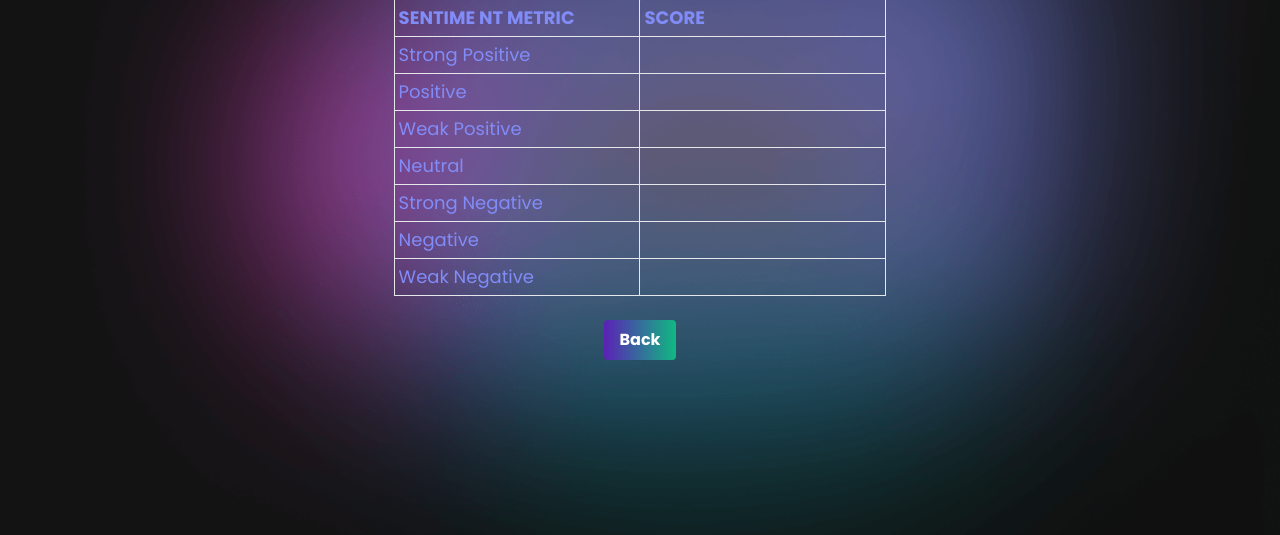
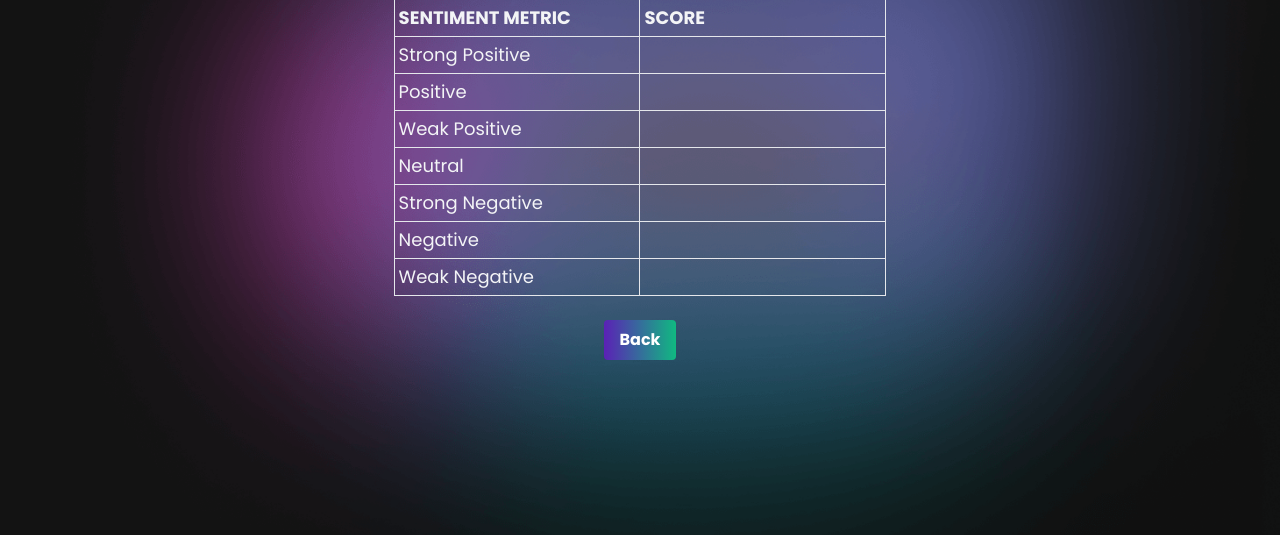
Before and after one commit to ManasiPatil2117/Customer-Product-Review, a Flask app: template templates/result.html in a window 1280 px wide. Shown: the part 265-800 px from the top of the page. Run offline with Flask 3, Linux system fonts and the light colour scheme; the template is opened without the code that fills it, so the values that code supplies are empty; some libraries are stand-ins or nearby versions.

Commit message:
changed title

```diff
--- a/templates/result.html
+++ b/templates/result.html
@@ -4,7 +4,7 @@
     <meta charset="UTF-8" />
     <meta name="viewport" content="width=device-width, initial-scale=1.0" />
     <meta http-equiv="X-UA-Compatible" content="ie=edge" />
-    <title>Customer Review Analyzer</title>
+    <title>Customer Sentiment Analyzer</title>
     <meta name="description" content="" />
     <meta name="keywords" content="" />
 
@@ -46,11 +46,11 @@
             class="flex items-center text-indigo-400 no-underline hover:no-underline font-bold text-2xl lg:text-4xl"
             href="#"
           >
-            Customer
+            Customer&nbsp;
             <span
               class="bg-clip-text text-transparent bg-gradient-to-r from-green-400 via-pink-500 to-purple-500"
             >
-              Sentiment
+              Sentiment&nbsp;
             </span>
             Analyzer
           </a>
@@ -99,10 +99,10 @@
           </script>
           <div class="container mx-auto">
             <table
-              class="table-fixed w-full text-lg border border-collapse border-slate-500 text-left"
+              class="table-fixed w-full text-gray-100 text-lg border border-collapse border-slate-500 text-left"
             >
               <tr>
-                <th class="border border-slate-600 p-1">SENTIME NT METRIC</th>
+                <th class="border border-slate-600 p-1">SENTIMENT METRIC</th>
                 <th class="border border-slate-600 p-1">SCORE</th>
               </tr>
               <tr>
```
Also changed, not shown: templates/form.html (+3 -4 lines).
